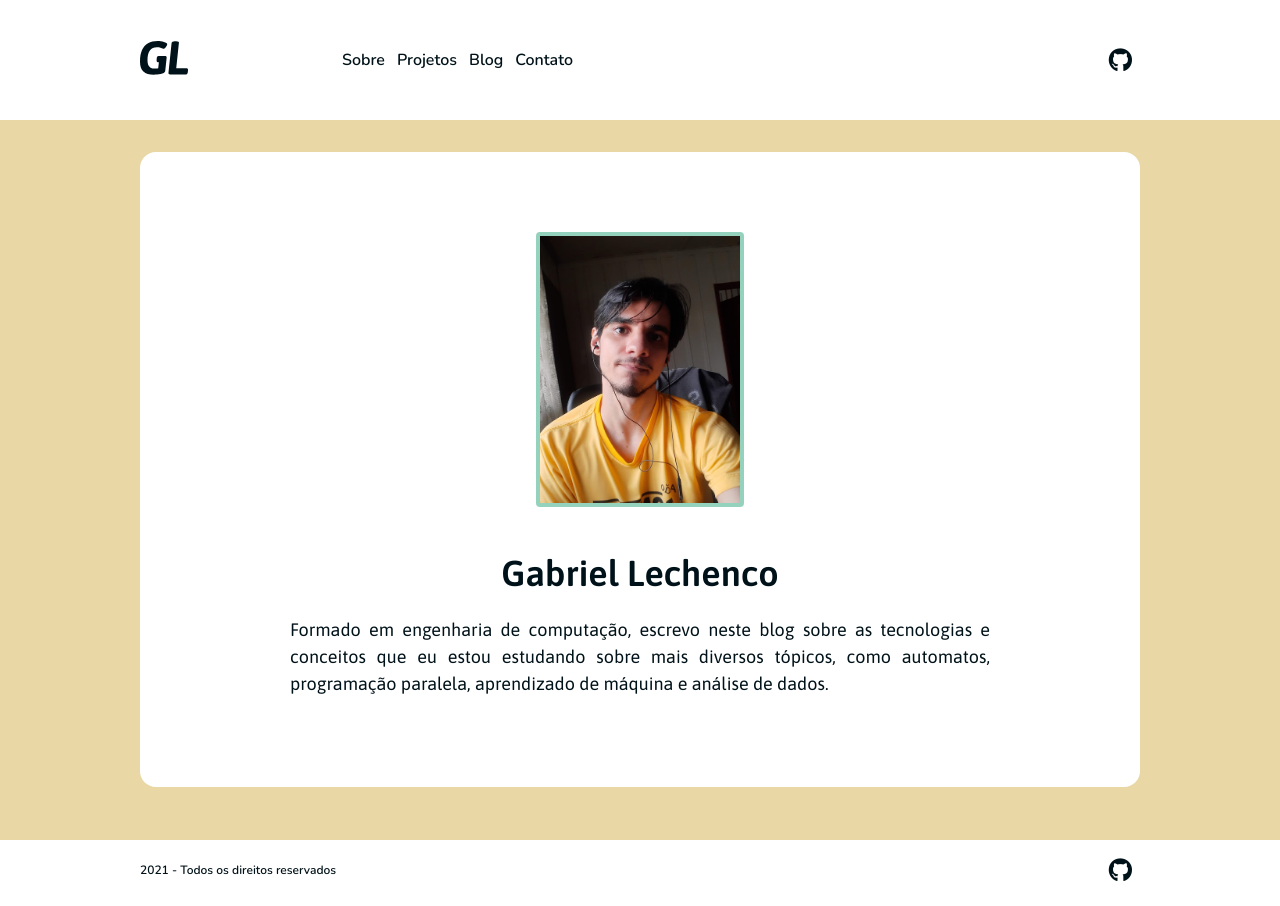
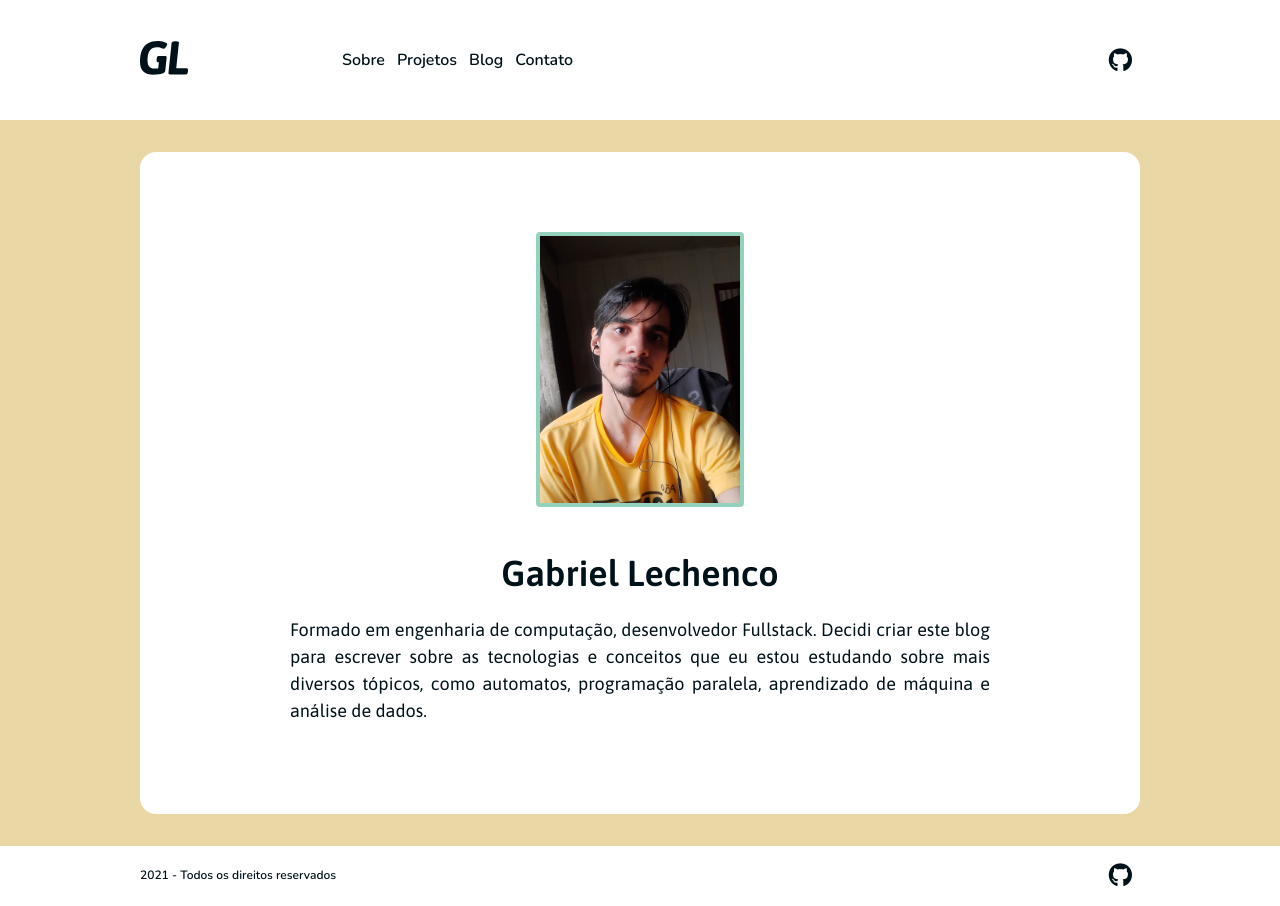
Before and after one commit to Lechenco/lechenco.github.io, a Jekyll site: the page built from about.md, in a window 1280 px wide. Built offline with Jekyll 4.4.1, drawn with Linux system fonts in a browser that asks for light colours; nearby versions of some CDN libraries.

```diff
--- a/about.md
+++ b/about.md
@@ -9,4 +9,7 @@
 
 # Gabriel Lechenco
 
-Formado em engenharia de computação, escrevo neste blog sobre as tecnologias e conceitos que eu estou estudando sobre mais diversos tópicos, como automatos, programação paralela, aprendizado de máquina e análise de dados.
+Formado em engenharia de computação, desenvolvedor Fullstack. Decidi criar este
+blog para escrever sobre as tecnologias e conceitos que eu estou estudando sobre
+mais diversos tópicos, como automatos, programação paralela, aprendizado de
+máquina e análise de dados.
```
Also changed, not shown: assets/images/logo.svg.
